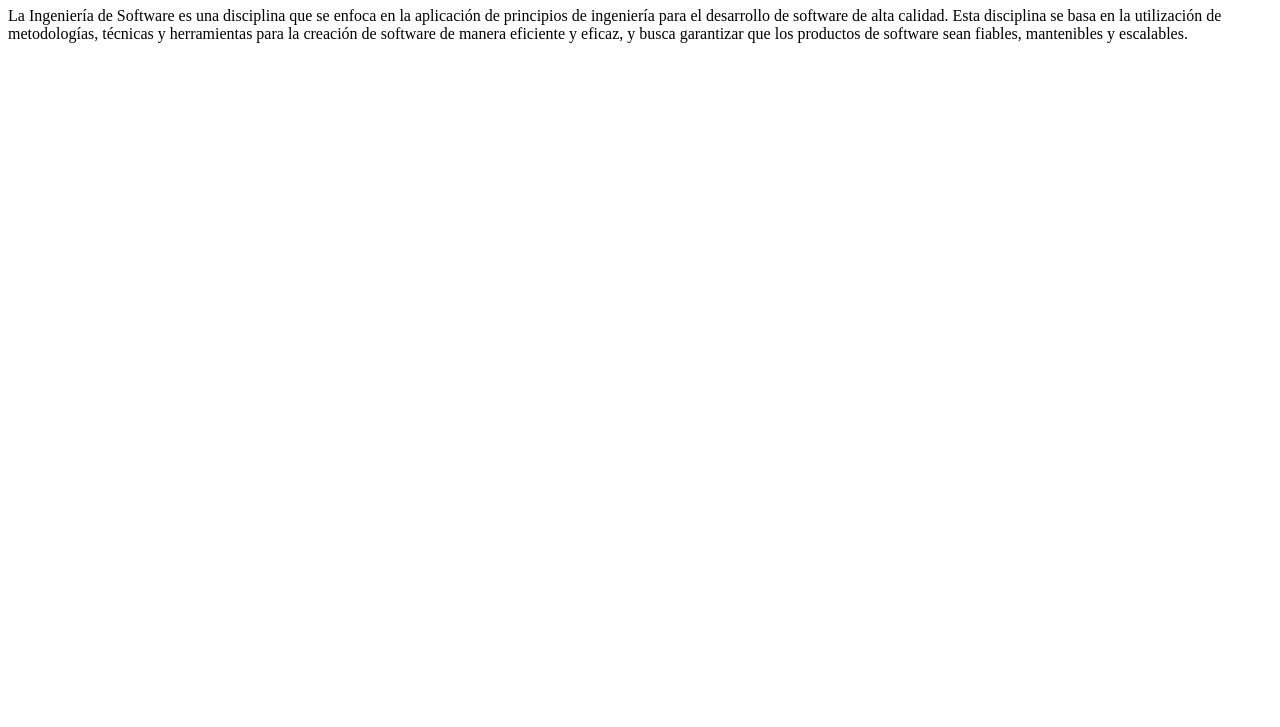
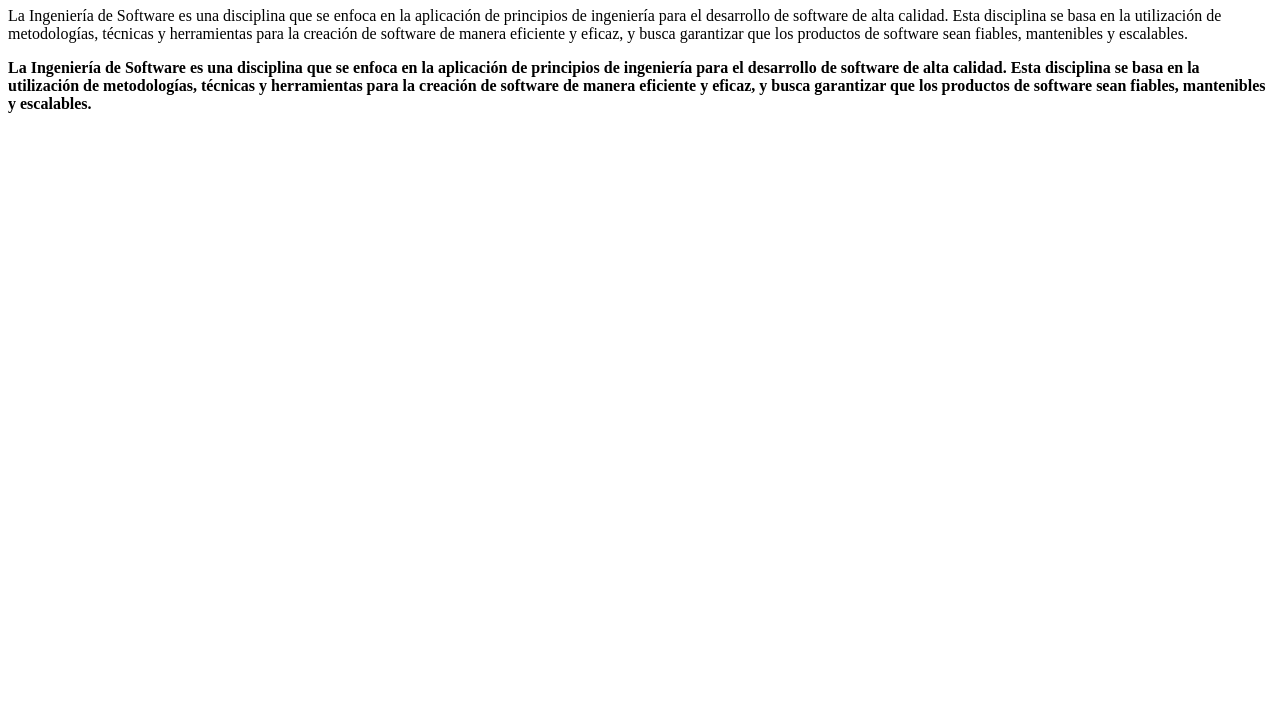
Before and after one commit to JORM5/clase-9, a plain HTML site: page index.html in a window 1280 px wide. Shown: the part 73-800 px from the top of the page. Drawn offline with Linux system fonts and the light colour scheme.

Commit message:
cambio en rama secundaria

```diff
--- a/index.html
+++ b/index.html
@@ -9,5 +9,6 @@
 <body>
     <h1>Ingenieria de Software</h1>
     <p>La Ingeniería de Software es una disciplina que se enfoca en la aplicación de principios de ingeniería para el desarrollo de software de alta calidad. Esta disciplina se basa en la utilización de metodologías, técnicas y herramientas para la creación de software de manera eficiente y eficaz, y busca garantizar que los productos de software sean fiables, mantenibles y escalables.</p>
+    <strong><p>La Ingeniería de Software es una disciplina que se enfoca en la aplicación de principios de ingeniería para el desarrollo de software de alta calidad. Esta disciplina se basa en la utilización de metodologías, técnicas y herramientas para la creación de software de manera eficiente y eficaz, y busca garantizar que los productos de software sean fiables, mantenibles y escalables.</p></strong>
 </body>
 </html>
```
